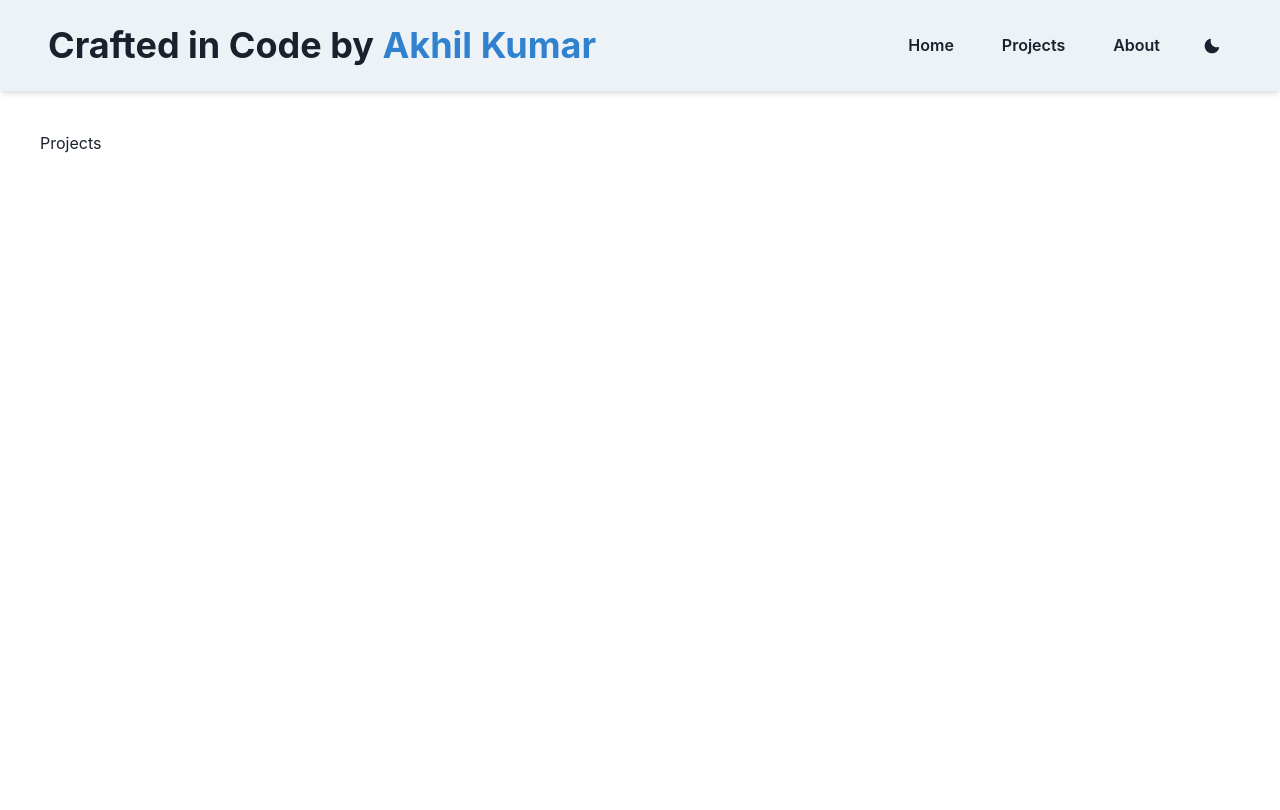
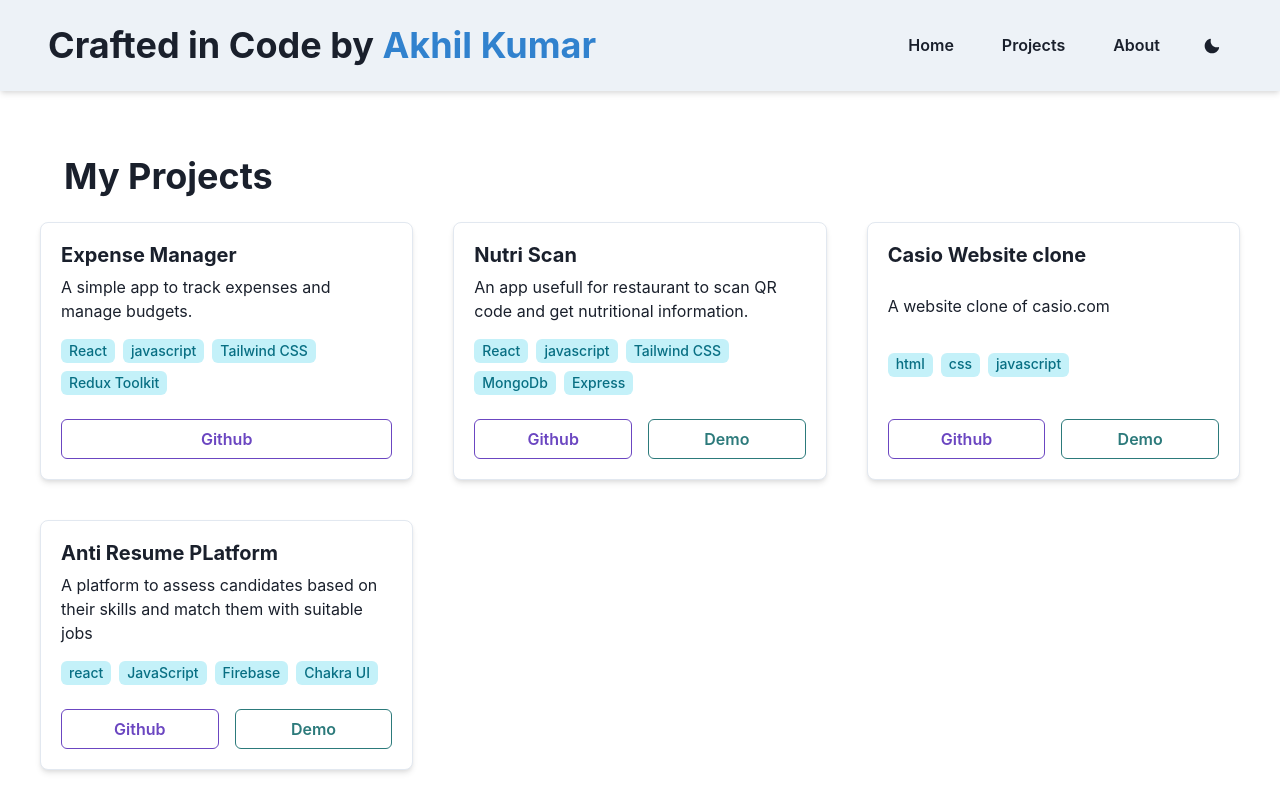
Before and after one commit to demonknight119/Portfolio_Website, a React (Vite) app in the folder Portfolio_Website/: page /projects in a window 1280 px wide. Built offline with nearby package versions, Linux system fonts and the light colour scheme.

Commit message:
projec and projectCard component created

```diff
--- /dev/null
+++ b/Portfolio_Website/src/Components/ProjectCard.jsx
@@ -0,0 +1,74 @@
+import React from "react";
+import {
+  Box,
+  Heading,
+  HStack,
+  Text,
+  Tag,
+  Button,
+  Stack,
+} from "@chakra-ui/react";
+const ProjectCard = ({ description, github, demo, title, tech }) => {
+  return (
+    <Box
+      display={"flex"}
+      flexDirection={"column"}
+      justifyContent={"space-between"}
+      height={"100%"}
+      borderWidth="1px"
+      borderRadius="lg"
+      p={5}
+      bg="white"
+      _dark={{ bg: "gray.800" }}
+      shadow="md"
+      _hover={{ shadow: "0 4px 10px rgba(128, 90, 213, 1)" }}
+      transition="all 0.3s"
+    >
+      <Heading size="md" mb={2}>
+        {title}
+      </Heading>
+      <Text mb={4}>{description}</Text>
+      <Stack direction="row" wrap="wrap">
+        {tech.map((tag, index) => (
+          <Tag colorScheme="cyan" key={index}>
+            {tag}
+          </Tag>
+        ))}
+      </Stack>
+      {(github || demo) && (
+        <HStack spacing={4} mt={6}>
+          {github && (
+            <Button
+              width={"full"}
+              as="a"
+              target="_blank"
+              rel="noopener noreferrer"
+              colorScheme="purple"
+              variant="outline"
+              size="md"
+              href={github}
+            >
+              Github
+            </Button>
+          )}
+          {demo && (
+            <Button
+              as="a"
+              width={"full"}
+              href={demo}
+              target="_blank"
+              rel="noopener noreferrer"
+              colorScheme="teal"
+              variant="outline"
+              size="md"
+            >
+              Demo
+            </Button>
+          )}
+        </HStack>
+      )}
+    </Box>
+  );
+};
+
+export default ProjectCard;
--- a/Portfolio_Website/src/Pages/Projects.jsx
+++ b/Portfolio_Website/src/Pages/Projects.jsx
@@ -1,7 +1,48 @@
 import React from "react";
-
+import { Box, Heading, SimpleGrid } from "@chakra-ui/react";
+import ProjectCard from "../Components/ProjectCard";
 const Projects = () => {
-  return <div>Projects</div>;
+  const projects = [
+    {
+      title: "Expense Manager",
+      description: "A simple app to track expenses and manage budgets.",
+      tech: ["React", "javascript", "Tailwind CSS", "Redux Toolkit"],
+      github: "https://github.com/demonknight119/ExpenseManagerRTK",
+    },
+    {
+      title: "Nutri Scan",
+      description:
+        "An app usefull for restaurant to scan QR code and get nutritional information.",
+      tech: ["React", "javascript", "Tailwind CSS", "MongoDb", "Express"],
+      github: "https://github.com/pragatisharma21/nutri-scan/tree/akhil",
+      demo: "https://nutri-scan-site.vercel.app/",
+    },
+    {
+      title: "Casio Website clone",
+      tech: ["html", "css", "javascript"],
+      description: "A website clone of casio.com",
+      github: "https://github.com/demonknight119/casioClone",
+      demo: "https://67a8f393b3b13ef4a8033fdd--inquisitive-bienenstitch-fc1112.netlify.app/",
+    },
+    {
+      title: "Anti Resume PLatform",
+      description:
+        "A platform to assess candidates based on their skills and match them with suitable jobs",
+      tech: ["react", "JavaScript", "Firebase", "Chakra UI"],
+      github: "https://github.com/demonknight119/April_Hackathon",
+      demo: "https://deft-dieffenbachia-fdee24.netlify.app/",
+    },
+  ];
+  return (
+    <>
+      <Heading p={6}>My Projects</Heading>
+      <SimpleGrid columns={[1, 2, 3]} spacing={10}>
+        {projects.map((project, index) => (
+          <ProjectCard {...project} key={index} />
+        ))}
+      </SimpleGrid>
+    </>
+  );
 };
 
 export default Projects;
```
